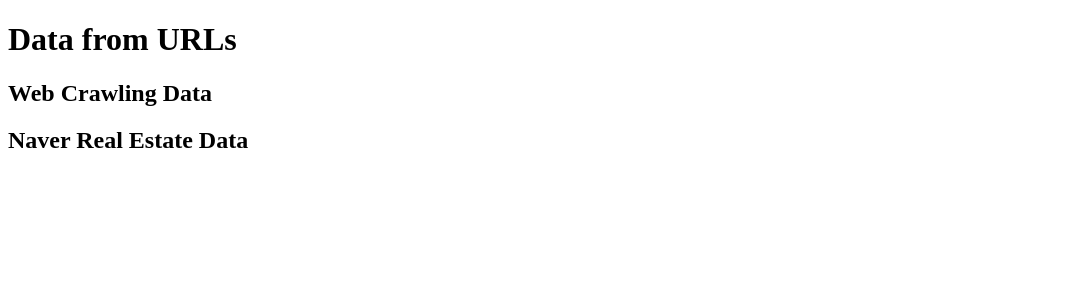
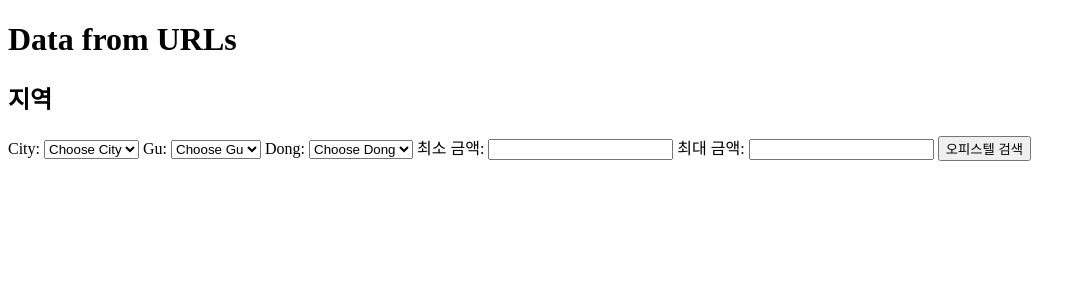
Before and after one commit to gunho30811/bankAI, a Flask app: template templates/index.html in a window 1280 px wide. Shown: the top 300 px of the page, without its empty margins (0-1086 px from the left). Run offline with Flask 3, Linux system fonts and the light colour scheme; the template is opened without the code that fills it, so the values that code supplies are empty; parts of the project's set-up code (start-up, migrations or seed data) failed here and were passed over.

Commit message:
index에 오피스텔 데이터 그리드

```diff
--- a/app.py
+++ b/app.py
@@ -1,16 +1,31 @@
-from flask import Flask, render_template
-import loan
+from flask import Flask, render_template, request, jsonify
 import naver_crawler
 
 app = Flask(__name__)
 
 @app.route('/')
-def home():
-    loan_data = loan.get_loan_data()
-    naver_df = naver_crawler.get_naver_data()
-    naver_data = naver_df.to_dict('records')  # 데이터프레임을 리스트로 변환합니다.
-    return render_template('index.html', loan_data=loan_data, naver_data=naver_data)
+def index():
+    city_list = naver_crawler.get_sido_info()
+    # 다른 필요한 데이터들을 가져오는 코드가 있다면 여기에 추가하세요.
+    return render_template('index.html', city_list=city_list)
 
+@app.route('/get_gu_list', methods=['POST'])
+def get_gu_list():
+    city_cortar_no = request.form.get('city_cortar_no')
+    gu_list = naver_crawler.get_gungu_info(city_cortar_no)
+    return jsonify(gu_list)
+
+@app.route('/get_dong_list', methods=['POST'])
+def get_dong_list():
+    gu_cortar_no = request.form.get('gu_cortar_no')
+    dong_list = naver_crawler.get_dong_info(gu_cortar_no)
+    return jsonify(dong_list)
+
+@app.route('/get_officetel_list', methods=['POST'])
+def get_officetel_list():
+    dong_code = request.form.get('dong_code')
+    officetel_list = naver_crawler.get_officetel_list(dong_code)
+    return jsonify(officetel_list)
 
 if __name__ == '__main__':
     app.run(debug=True)
--- a/templates/index.html
+++ b/templates/index.html
@@ -4,44 +4,100 @@
     <meta charset="UTF-8">
     <meta name="viewport" content="width=device-width, initial-scale=1.0">
     <title>Data from URLs</title>
+    <script src="https://code.jquery.com/jquery-3.6.0.min.js"></script>
 </head>
 <body>
     <h1>Data from URLs</h1>
     <section>
-        <h2>Web Crawling Data</h2>
-        {% for data in data_list %}
-            <pre>{{ data }}</pre>
-            <hr>
-        {% endfor %}
+        <h2>지역</h2>
+        <label for="city_select">City:</label>
+        <select id="city_select">
+            <option value="">Choose City</option>
+            <!-- 도시 옵션들을 여기에 추가하세요 -->
+        </select>
+
+        <label for="gu_select">Gu:</label>
+        <select id="gu_select">
+            <option value="">Choose Gu</option>
+            <!-- 구 옵션들을 여기에 추가하세요 -->
+        </select>
+
+        <label for="dong_select">Dong:</label>
+        <select id="dong_select">
+            <option value="">Choose Dong</option>
+            <!-- 동 옵션들을 여기에 추가하세요 -->
+        </select>
+
+        <label for="min_price">최소 금액:</label>
+        <input type="number" id="min_price" min="0">
+
+        <label for="max_price">최대 금액:</label>
+        <input type="number" id="max_price" min="0">
+
+        <button id="search_officetel_btn">오피스텔 검색</button>
+        <div id="officetel_list"></div>
+        <div id="property_details"></div>
+
     </section>
 
-    <section>
-        <h2>Naver Real Estate Data</h2>
-        {% for data in naver_real_estate_data %}
-            <pre>{{ data }}</pre>
-            <hr>
-        {% endfor %}
-    </section>
-    <style>
-        table {
-            width: 100%;
-            border-collapse: collapse;
+    <script>
+        // 전체 도시 목록 가져오기
+        var city_list = {{ city_list|tojson|safe }};
+        // 도시 목록 드롭다운
+        $(document).ready(function () {
+        for (var i = 0; i < city_list.length; i++) {
+            var city = city_list[i];
+            $('#city_select').append('<option value="' + city[0] + '">' + city[1] + '</option>');
         }
-        th, td {
-            border: 1px solid #ddd;
-            padding: 8px;
-            text-align: center;
+    });
+        // 도시가 선택되면 구 목록을 업데이트
+        $('#city_select').on('change', function () {
+        var city_cortar_no = $(this).val();
+        $('#gu_select').html('<option value="">Choose Gu</option>');
+        $('#dong_select').html('<option value="">Choose Dong</option>');
+
+        if (city_cortar_no) {
+            $.post('/get_gu_list', {city_cortar_no: city_cortar_no}, function (response) {
+                for (var i = 0; i < response.length; i++) {
+                    var gu = response[i];
+                    $('#gu_select').append('<option value="' + gu[0] + '">' + gu[1] + '</option>');
+                }
+            });
         }
-        th {
-            background-color: #f2f2f2;
-            font-weight: bold;
+    });
+
+    // 구가 선택되면 동 목록을 업데이트
+    $('#gu_select').on('change', function () {
+        var gu_cortar_no = $(this).val();
+        $('#dong_select').html('<option value="">Choose Dong</option>');
+
+        if (gu_cortar_no) {
+            $.post('/get_dong_list', {gu_cortar_no: gu_cortar_no}, function (response) {
+                for (var i = 0; i < response.length; i++) {
+                    var dong = response[i];
+                    $('#dong_select').append('<option value="' + dong[0] + '">' + dong[1] + '</option>');
+                }
+            });
         }
-        tr:nth-child(even) {
-            background-color: #f2f2f2;
+    });
+
+    $('#search_officetel_btn').on('click', function () {
+        var dong_code = $('#dong_select').val();
+
+        if (dong_code) {
+            $.post('/get_officetel_list', {dong_code: dong_code}, function (response) {
+                var officetel_list_html = '<ul>';
+                for (var i = 0; i < response.length; i++) {
+                    var officetel = response[i];
+                    officetel_list_html += `<li>${officetel[0]} - ${officetel[1]}</li>`;
+                }
+                officetel_list_html += '</ul>';
+                $('#officetel_list').html(officetel_list_html);
+            });
         }
-        tr:hover {
-            background-color: #ddd;
-        }
-    </style>
+    });
+    </script>
+
+
 </body>
 </html>
--- a/test.py
+++ b/test.py
@@ -17,9 +17,11 @@
     "User-Agent": "Mozilla/5.0 (Windows NT 10.0; Win64; x64) AppleWebKit/537.36 (KHTML, like Gecko) Chrome/112.0.0.0 Safari/537.36"
 }
 
+
 # articleNo를 뽑아온다.
 def get_articles(page):
-    search_url = "https://new.land.naver.com/api/articles/complex/139296?realEstateType=OPST%3AOBYG%3APRE&tradeType=B1&tag=%3A%3A%3A%3A%3A%3A%3A%3A&rentPriceMin=0&rentPriceMax=900000000&priceMin=12000&priceMax=30000&areaMin=0&areaMax=900000000&oldBuildYears&recentlyBuildYears&minHouseHoldCount&maxHouseHoldCount&showArticle=false&sameAddressGroup=false&minMaintenanceCost&maxMaintenanceCost&priceType=RETAIL&directions=&page={}&complexNo=139296&buildingNos=&areaNos=&type=list&order=rank".format(page)
+    # search_url = "https://new.land.naver.com/api/articles/complex/139296?realEstateType=OPST%3AOBYG%3APRE&tradeType=B1&tag=%3A%3A%3A%3A%3A%3A%3A%3A&rentPriceMin=0&rentPriceMax=900000000&priceMin=12000&priceMax=30000&areaMin=0&areaMax=900000000&oldBuildYears&recentlyBuildYears&minHouseHoldCount&maxHouseHoldCount&showArticle=false&sameAddressGroup=false&minMaintenanceCost&maxMaintenanceCost&priceType=RETAIL&directions=&page={}&complexNo=139296&buildingNos=&areaNos=&type=list&order=rank".format(page)
+    search_url = "https://new.land.naver.com/api/articles/complex/17833?realEstateType=PRE%3AOPST&tradeType=B1&tag=%3A%3A%3A%3A%3A%3A%3A%3A&rentPriceMin=0&rentPriceMax=900000000&priceMin=0&priceMax=10000&areaMin=0&areaMax=900000000&oldBuildYears&recentlyBuildYears&minHouseHoldCount&maxHouseHoldCount&showArticle=false&sameAddressGroup=false&minMaintenanceCost&maxMaintenanceCost&priceType=RETAIL&directions=&page={}&complexNo=17833&buildingNos=&areaNos=&type=list&order=rank".format(page)
     response = requests.get(search_url, headers=headers)
     if response.status_code == 200:
         return response.json()["articleList"]
@@ -72,7 +74,7 @@
         #현재 이 집 융자
         print('융자 정보: ' + str(data['articlePrice']['financePrice']))
         #매물 설명
-        print(data['articleDetail']['detailDescription'])
+        # print(data['articleDetail']['detailDescription'])
         # print(data)
     else:
         print("Failed to fetch data:", response.status_code)
```
Also changed, not shown: naver_crawler.py (+6 -93 lines).
